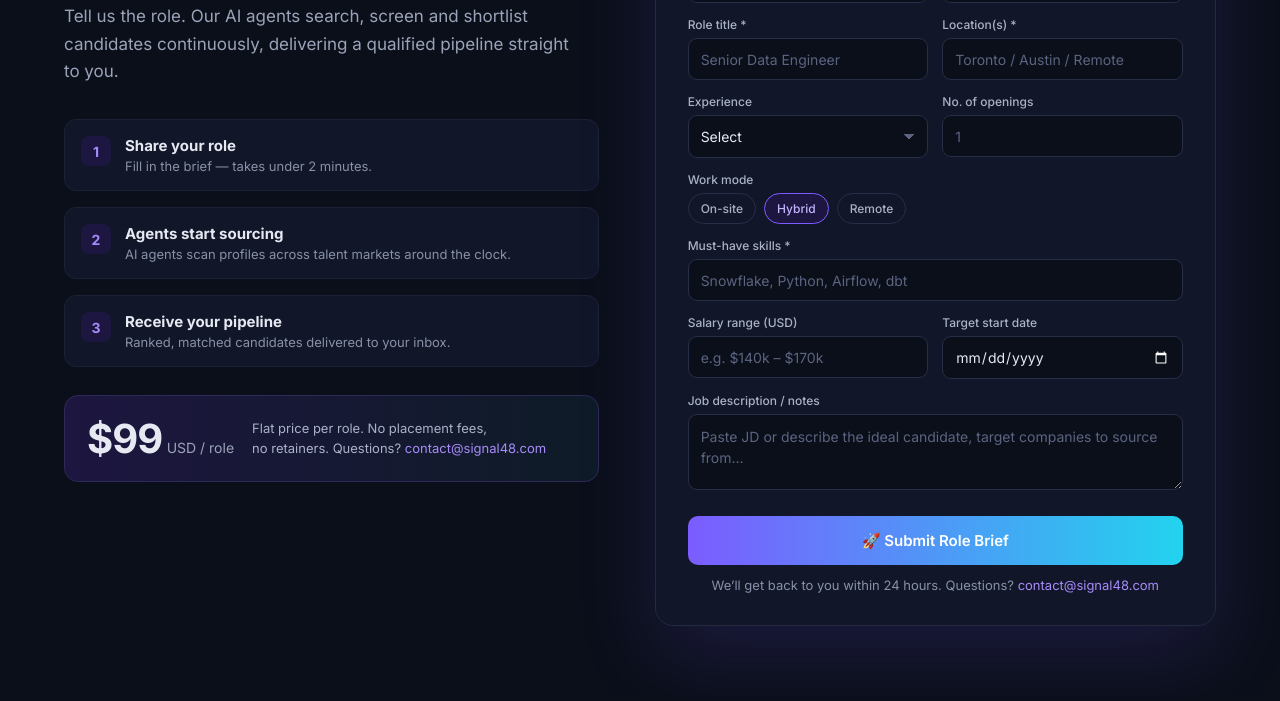
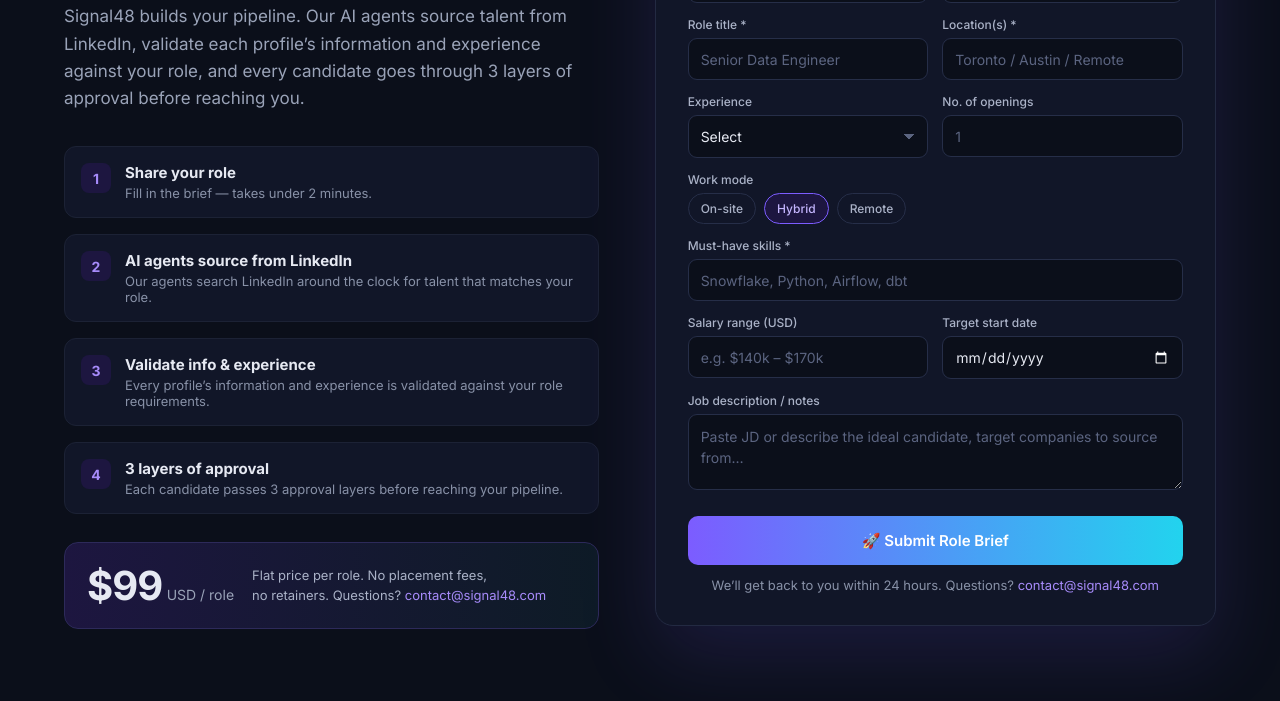
Before and after one commit to saurabh-maker/signal48, a plain HTML site: page index.html in a window 1280 px wide. Shown: the part 388-1089 px from the top of the page. Drawn offline with Linux system fonts and the light colour scheme.

Commit message:
Update index.html

```diff
--- a/index.html
+++ b/index.html
@@ -3,8 +3,8 @@
 <head>
 <meta charset="utf-8">
 <meta name="viewport" content="width=device-width, initial-scale=1">
-<title>Signal48 — AI Sourcing-as-a-Service</title>
-<meta name="description" content="AI agents that source talent and build your hiring pipeline 24/7. $99 USD per role.">
+<title>Signal48 — Talent Sourcing-as-a-Service</title>
+<meta name="description" content="Signal48 builds your hiring pipeline. AI agents source talent from LinkedIn, validate every profile against your role, and pass each candidate through 3 layers of approval. $99 USD per role.">
 <link rel="preconnect" href="https://fonts.googleapis.com">
 <link href="https://fonts.googleapis.com/css2?family=Inter:wght@400;500;600;700;800&display=swap" rel="stylesheet">
 <style>
@@ -75,13 +75,14 @@ input[type=date]{color-scheme:dark}
 
 <section class="hero">
  <div>
-  <div class="pill">● AI Sourcing-as-a-Service</div>
+  <div class="pill">● Talent Sourcing-as-a-Service</div>
   <h1>AI agents that source talent and <em>build your pipeline</em> — 24/7.</h1>
-  <p class="sub">Tell us the role. Our AI agents search, screen and shortlist candidates continuously, delivering a qualified pipeline straight to you.</p>
+  <p class="sub">Signal48 builds your pipeline. Our AI agents source talent from LinkedIn, validate each profile’s information and experience against your role, and every candidate goes through 3 layers of approval before reaching you.</p>
   <div class="steps" id="how">
    <div class="step"><div class="num">1</div><div><b>Share your role</b><p>Fill in the brief — takes under 2 minutes.</p></div></div>
-   <div class="step"><div class="num">2</div><div><b>Agents start sourcing</b><p>AI agents scan profiles across talent markets around the clock.</p></div></div>
-   <div class="step"><div class="num">3</div><div><b>Receive your pipeline</b><p>Ranked, matched candidates delivered to your inbox.</p></div></div>
+   <div class="step"><div class="num">2</div><div><b>AI agents source from LinkedIn</b><p>Our agents search LinkedIn around the clock for talent that matches your role.</p></div></div>
+   <div class="step"><div class="num">3</div><div><b>Validate info &amp; experience</b><p>Every profile’s information and experience is validated against your role requirements.</p></div></div>
+   <div class="step"><div class="num">4</div><div><b>3 layers of approval</b><p>Each candidate passes 3 approval layers before reaching your pipeline.</p></div></div>
   </div>
   <div class="price" id="pricing">
    <div><b>$99</b> <small>USD / role</small></div>
```
